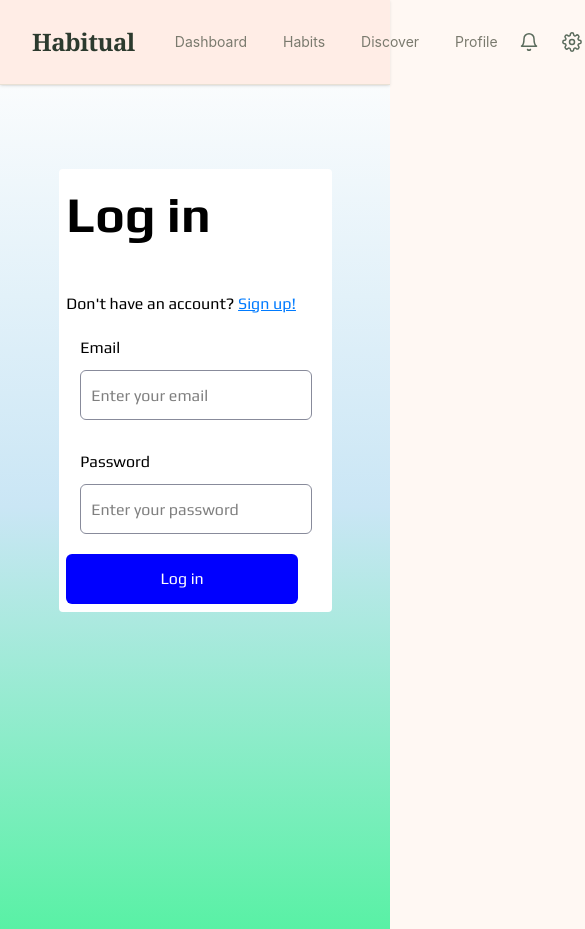
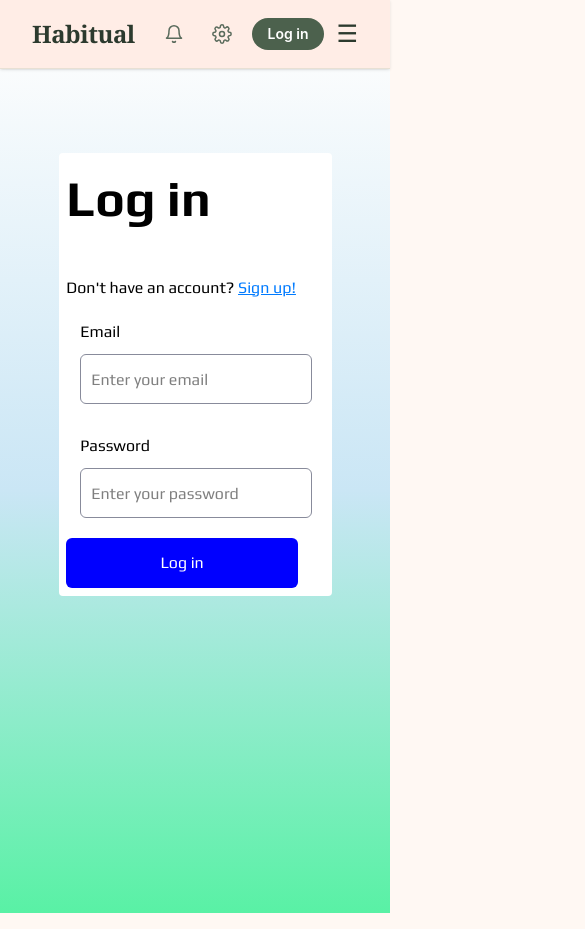
Before and after one commit to Gmo30/Habitual, a React (Vite) app in the folder frontend/: page /login in a window 390 px wide. Shown: the top 929 px of the page, 585 px wide, since content can reach past the window. Built offline with nearby package versions, Linux system fonts and the light colour scheme.

Commit message:
responsive navbar

```diff
--- a/frontend/src/components/navbar.jsx
+++ b/frontend/src/components/navbar.jsx
@@ -1,4 +1,5 @@
 import { Link, useNavigate, useLocation } from "react-router-dom";
+import { useState } from "react";
 import api from "../api/axios";
 
 const BellIcon = () => (
@@ -25,6 +26,8 @@ const navLinks = [
 export default function Navbar({ user, setUser }) {
   const navigate = useNavigate();
   const location = useLocation();
+  const [open, setOpen] = useState(false);
+
   const isActive = (path) =>
     path === "/" ? location.pathname === "/" : location.pathname.startsWith(path);
 
@@ -52,13 +55,19 @@ export default function Navbar({ user, setUser }) {
           Habitual
         </button>
 
-        <ul className="flex items-center gap-1 list-none m-0 p-0">
+        <ul className={`
+              flex items-center gap-1 list-none m-0 p-0
+              md:flex
+              ${open ? "flex flex-col absolute top-16 left-0 w-full bg-[#FFEDE6] p-4" : "hidden md:flex"}
+            `}
+          >
           {navLinks.map((link) => {
             const active = isActive(link.path);
             return (
               <li key={link.path}>
                 <Link
                   to={link.path}
+                  onClick={() => setOpen(false)}
                   className="relative px-4 py-2 text-sm rounded-lg inline-flex items-center"
                   style={{
                     color: active ? "#2c3a2e" : "#7a7a6e",
@@ -121,7 +130,22 @@ export default function Navbar({ user, setUser }) {
           >
             Log in
           </Link>
+
+
         )}
+          <button
+          className="md:hidden"
+          onClick={() => setOpen(!open)}
+          style={{
+            fontSize: "1.5rem",
+            background: "none",
+            border: "none",
+            cursor: "pointer",
+            color: "#2c3a2e"
+          }}
+        >
+          <span>&#9776;</span>
+      </button>
       </div>
     </nav>
   );
```
Also changed, not shown: frontend/src/components/navbar.css (line endings or trailing spaces).
